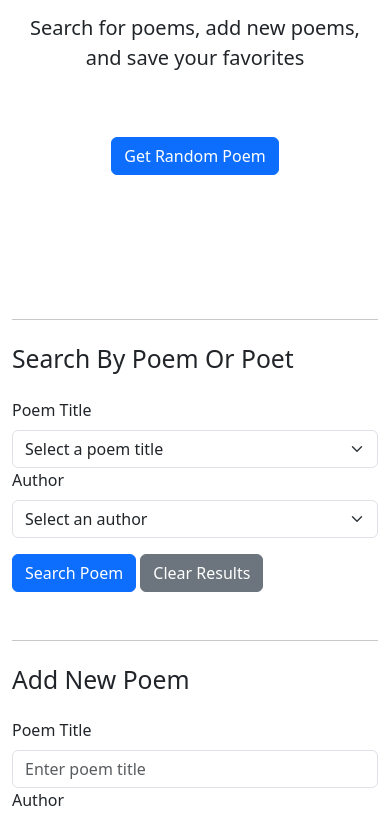
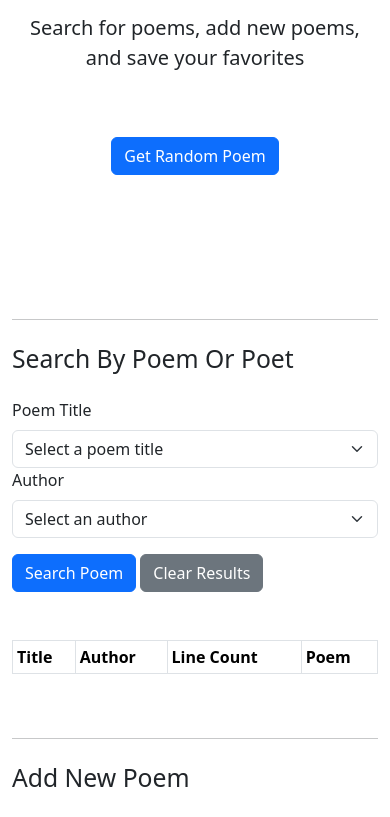
Before and after one commit to Exo-MDR-CD2000/poem-ts-vite, a website built with Vite: page index.html in a window 390 px wide. Shown: the part 226-1043 px from the top of the page. Built offline with nearby package versions, Linux system fonts and the light colour scheme; no server answers.

Commit message:
removed d-none from table

```diff
--- a/index.html
+++ b/index.html
@@ -206,7 +206,7 @@
         <!-- Results Section -->
         <!-- <div id="results" class="mt-5"></div> -->
 
-        <div class="poemTableSection mt-5 d-none d-md-block">
+        <div class="poemTableSection mt-5 d-md-block">
             <div class="mb-4"></div>
             <div class="table-responsive ">
                 <table class="table table-bordered table-striped table-hover table-sm">
@@ -219,6 +219,7 @@
                         </tr>
                     </thead>
                     <!-- tbody content here -->
+                    <!-- typescript code will add poems from api here -->
                 </table>
             </div>
         </div>
```
